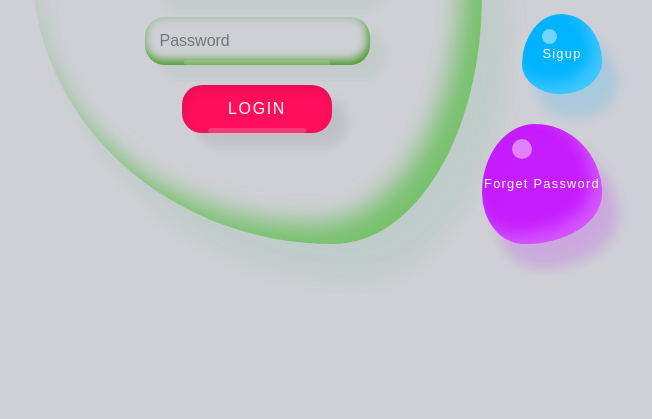
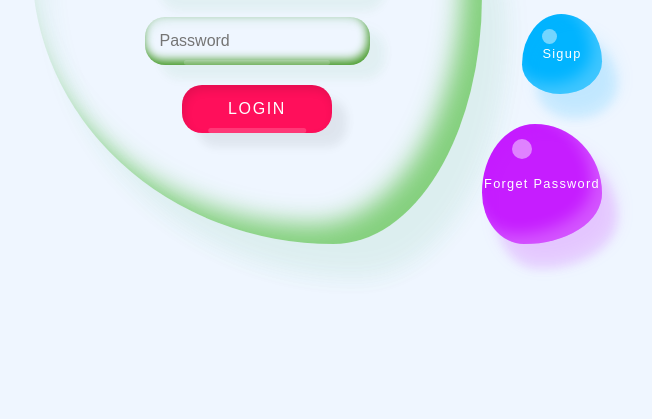
Before and after one commit to Jair-vet/Login-Drop-Effect, a plain HTML site: page index.html in a window 1280 px wide. Shown: the part 381-800 px from the top of the page, without its empty margins (303-955 px from the left). Drawn offline with Linux system fonts and the light colour scheme; a web font is replaced by a local one.

Commit message:
Cambio de color de fondo

```diff
--- a/styles.css
+++ b/styles.css
@@ -11,7 +11,7 @@ body {
     justify-content: center;
     align-items: center;
     min-height: 100vh;
-    background: #cfd0d5;
+    background: rgb(239 246 255);
 }
 
 .container {
@@ -49,7 +49,7 @@ body {
     width: 35px;
     height: 35px;
     border-radius: 50%;
-    background: #e7e3e3;
+    background: #ffffff;
     opacity: 0.9;
 }
 .container .drop::after {
@@ -60,7 +60,7 @@ body {
     width: 15px;
     height: 15px;
     border-radius: 50%;
-    background: #e7e3e3;
+    background: #ffffff;
     opacity: 0.9;
 }
 
```
